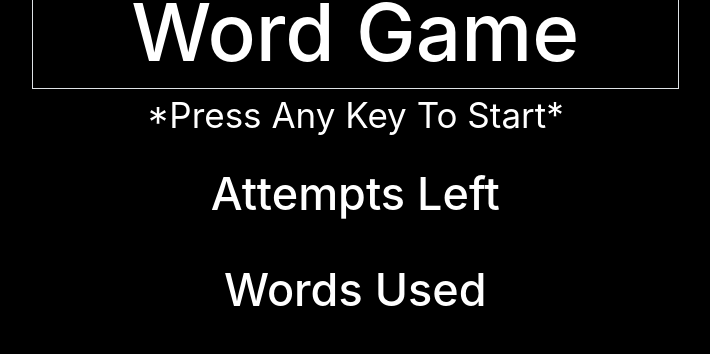
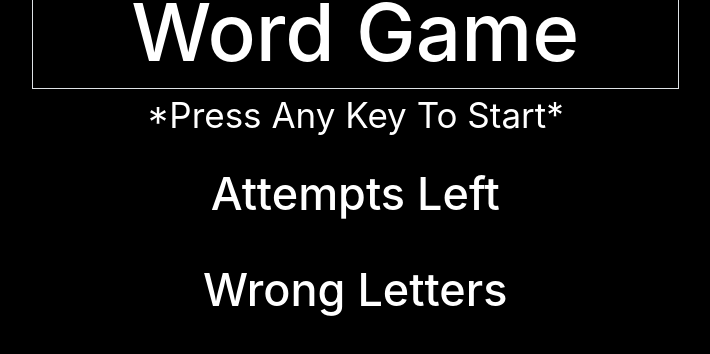
Before and after one commit to wjiang1175/Word-Guess-Game, a plain HTML site: page index.html in a window 1280 px wide. Shown: the part 282-636 px from the top of the page, without its empty margins (342-1052 px from the left). Drawn offline with nearby package versions, Linux system fonts and the light colour scheme.

Commit message:
Update index.html

```diff
--- a/index.html
+++ b/index.html
@@ -36,7 +36,7 @@
                 </div>
                 <br><br><br><br>
                 <div class="col-lg-7">
-                        <h2 class="white">Words Used</h2>
+                        <h2 class="white">Wrong Letters</h2>
                         <div id="wrongGuess" class="white1"> </div>
                 </div>
                 <!-- <div class="col-lg-7">
```
